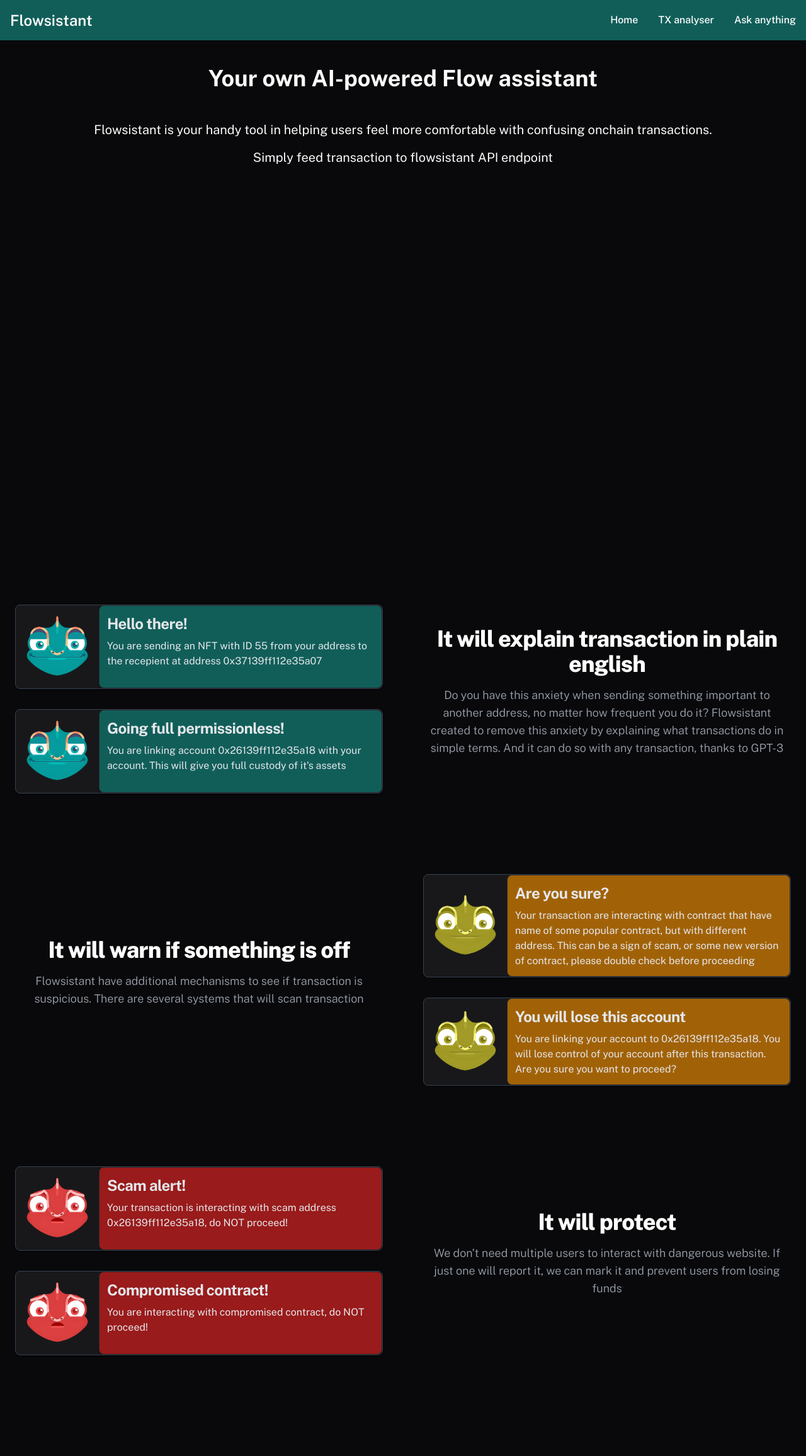
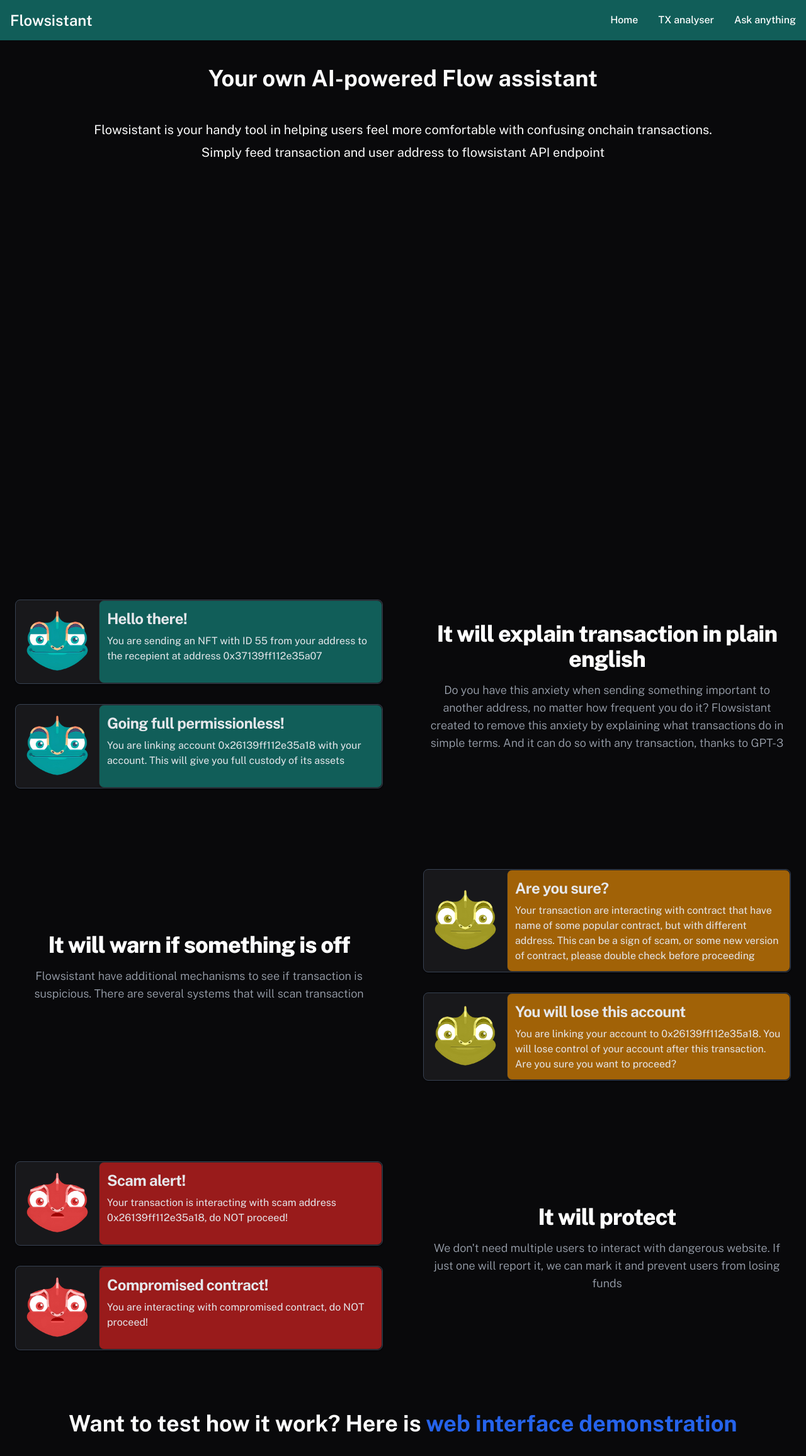
Before and after one commit to Tointer/Flowsistant, a Next.js app: page / in a window 1280 px wide. Shown: the whole page at 63% size. Before the commit the page ends 2216 px from the top, so only its background shows below. Built offline with nearby package versions, Linux system fonts and the light colour scheme.

Commit message:
add footer link + small fix

```diff
--- a/app/page.tsx
+++ b/app/page.tsx
@@ -1,4 +1,3 @@
-import Image from 'next/image'
 import DialogBox from './interface/DialogBox'
 import { ResponseCategory } from "../lib/types";
 import Blob from "./animatedBlob"
@@ -10,14 +9,14 @@ export default function Home() {
         <h1 className='text-4xl font-bold'>Your own AI-powered Flow assistant</h1>
         <div className="m-8">
           <p className='mt-4 text-xl'>Flowsistant is your handy tool in helping users feel more comfortable with confusing onchain transactions.</p>
-          <p className='mt-4 text-xl'>Simply feed transaction to flowsistant API endpoint </p>
+          <p className='mt-2 text-xl'>Simply feed transaction and user address to flowsistant API endpoint</p>
         </div>
         <Blob></Blob>
         <section >
           <div className="gap-8 items-center py-8 px-4 mx-auto max-w-screen-xl xl:gap-16 md:grid md:grid-cols-2 sm:py-16 lg:px-6">
               <div className="space-y-8">
                 <DialogBox  title="Hello there!" message="You are sending an NFT with ID 55 from your address to the recepient at address 0x37139ff112e35a07" cat={ResponseCategory.regular}/>
-                <DialogBox title="Going full permissionless!" message="You are linking account 0x26139ff112e35a18 with your account. This will give you full custody of it's assets" cat={ResponseCategory.regular}/>
+                <DialogBox title="Going full permissionless!" message="You are linking account 0x26139ff112e35a18 with your account. This will give you full custody of its assets" cat={ResponseCategory.regular}/>
               </div>
               <div className="mt-4 md:mt-0">
                   <h2 className="mb-4 text-4xl tracking-tight font-extrabold text-white">It will explain transaction in plain english</h2>
@@ -52,6 +51,9 @@ export default function Home() {
               </div>
           </div>
         </section>
+        <h1 className='text-4xl font-bold m-8'>
+          Want to test how it work? Here is <a href="/interface/tx-ask" className='text-blue-600  hover:underline'>web interface demonstration</a>
+        </h1>
       </div>
     </>
   )
```
